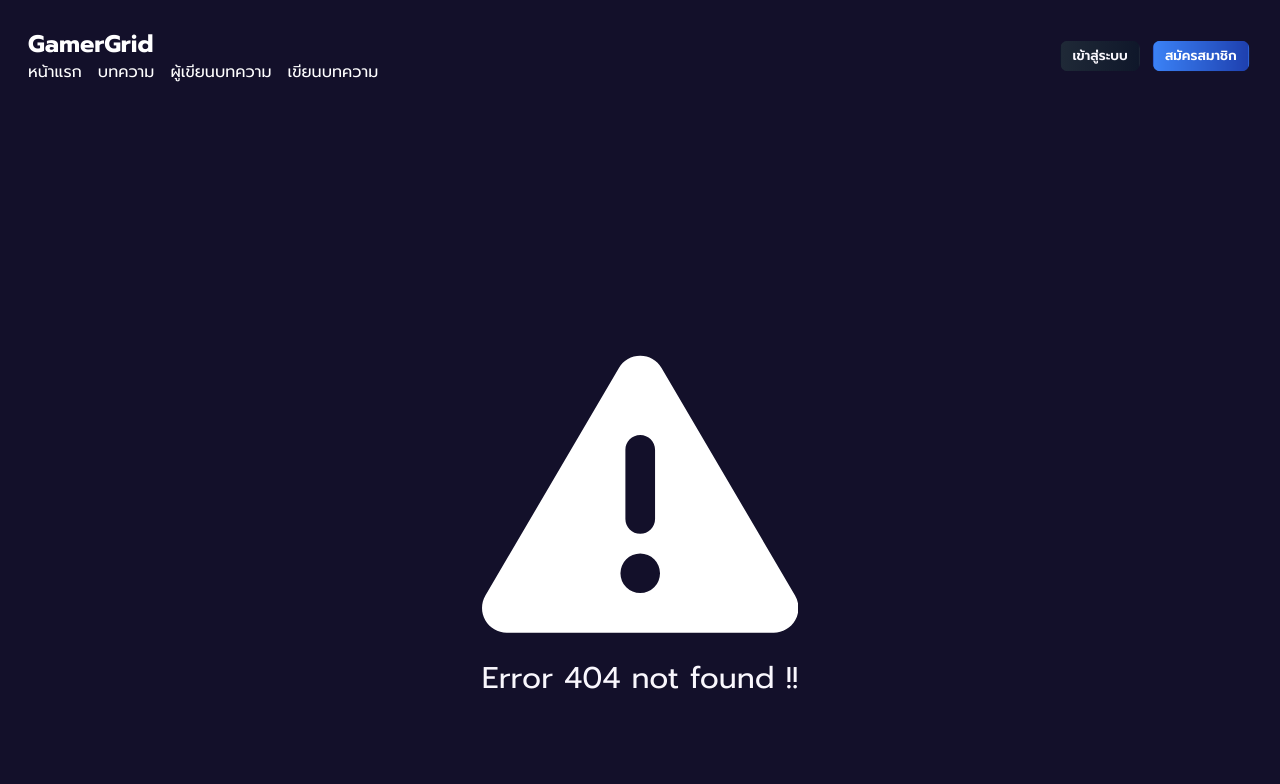
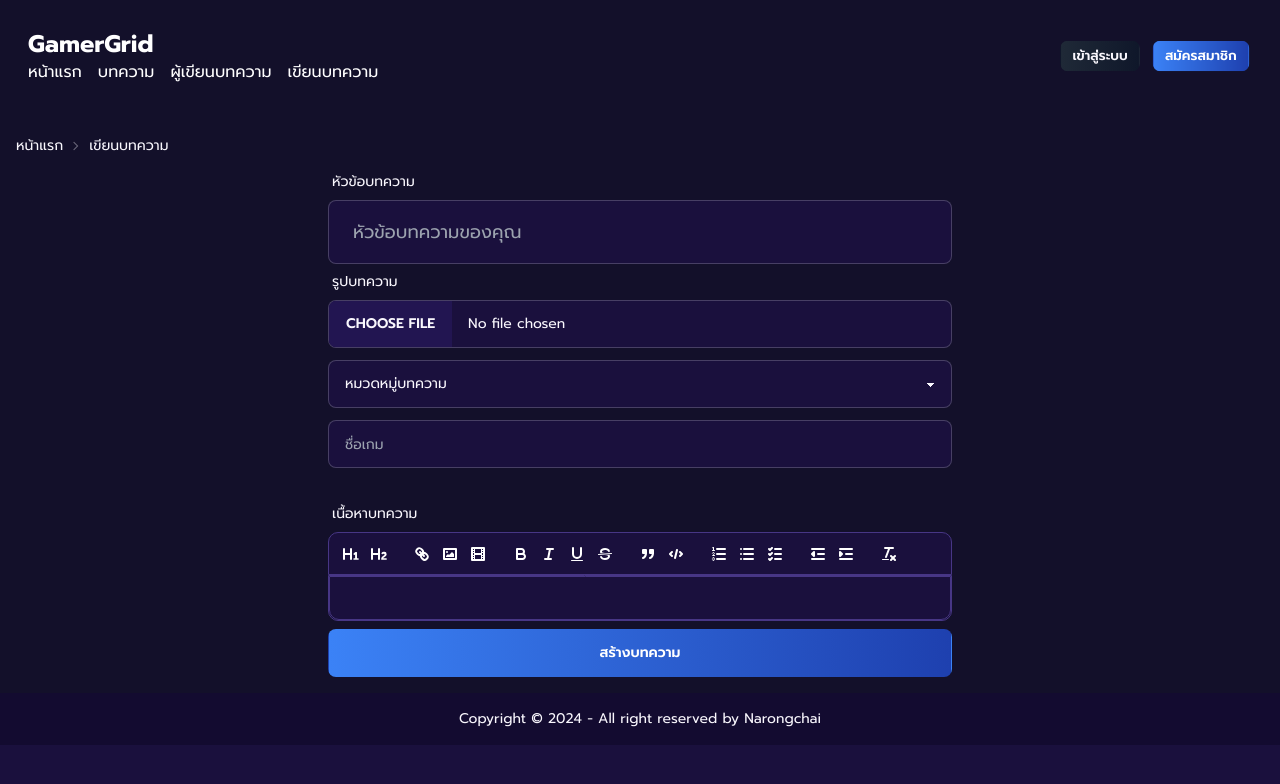
Before and after one commit to Nrcdev751/Blog-Platform, a React (Vite) app: page /write in a window 1280 px wide. Before the commit this address had no page. Shown: the top 784 px of the page. Built offline with nearby package versions, Linux system fonts and the light colour scheme.

Commit message:
add quill.js

```diff
--- a/package.json
+++ b/package.json
@@ -12,6 +12,7 @@
   "dependencies": {
     "react": "^18.2.0",
     "react-dom": "^18.2.0",
+    "react-quill": "^2.0.0",
     "react-router-dom": "^6.22.3"
   },
   "devDependencies": {
@@ -25,6 +26,7 @@
     "eslint-plugin-react-hooks": "^4.6.0",
     "eslint-plugin-react-refresh": "^0.4.6",
     "postcss": "^8.4.38",
+    "sass": "^1.72.0",
     "tailwindcss": "^3.4.3",
     "vite": "^5.2.0"
   }
--- a/src/assets/Blog/Blog.jsx
+++ b/src/assets/Blog/Blog.jsx
@@ -125,7 +125,7 @@ function Blog(){
                                     <img className="rounded-full  h-10 w-10 my-3" src={profile} alt="" />
                                     <div className="infomation ms-2">
                                         <p className="font-bold">Narongchai</p>
-                                        <p>ผู้เขียน</p>
+                                        <p>Student</p>
                                     </div>
                                 </div>
                             </Link>
--- a/src/index.css
+++ b/src/index.css
@@ -18,3 +18,7 @@ body {
 .card:hover .card-banner   {
   transform: scale(1.1);
 }
+
+.ql-toolbar.ql-snow{
+  border: 1px solid #b90101;
+}
--- /dev/null
+++ b/src/index.scss
@@ -0,0 +1,32 @@
+/* index.scss */
+
+.ql-toolbar.ql-snow {
+    border-top-left-radius: 10px;
+    border-top-right-radius: 10px;
+    border: 1px solid #473685 !important;
+    background-color: #1A103D;
+    box-sizing: border-box;
+    font-family: 'Helvetica Neue', 'Helvetica', 'Arial', sans-serif;
+    padding: 8px;
+    fill: white !important;
+}
+.ql-toolbar.ql-snow svg{
+    filter: brightness(0) invert(1);
+}
+.ql-snow .ql-picker.ql-header .ql-picker-label {
+    color: #ffff !important;
+}
+
+.ql-editor {
+    background-color: #1A103D;
+    border-bottom-left-radius: 10px;
+    border-bottom-right-radius: 10px;
+    border: 1px solid #473685 !important;
+}
+
+.ql-container {
+    border-bottom-left-radius: 10px;
+    border-bottom-right-radius: 10px;
+    border: 1px solid #473685 !important;
+
+}
--- a/src/main.jsx
+++ b/src/main.jsx
@@ -1,11 +1,13 @@
 import React from 'react'
 import './index.css'
+import './index.scss'
 import ReactDOM from 'react-dom/client'
 import PageHome from './pages/PageHome/PageHome.jsx';
 import PageBlog from './pages/PageBlog/PageBlog.jsx';
 import FirstBlog from './pages/PageBlog/Blog01.jsx';
 import PageError from './pages/PageError/PageError.jsx';
 import Narongchai from './pages/PageAuthor/Narongchai.jsx';
+import Write from './pages/PageWrite/Write.jsx';
 import {
   createBrowserRouter,
   RouterProvider,
@@ -44,6 +46,12 @@ const router = createBrowserRouter([
       <Narongchai/>
     ),
   },
+  {
+    path: "/write",
+    element: (
+      <Write/>
+    ),
+  },
 ]);
 
 ReactDOM.createRoot(document.getElementById('root')).render(
--- a/src/pages/PageBlog/Blog01.jsx
+++ b/src/pages/PageBlog/Blog01.jsx
@@ -59,9 +59,12 @@ function Blog(){
                             </div>
                         </div>
                             <p className="text-xl lg:text-3xl my-3">Solo leveling Arise เปิดบริการวันแรกเป็นอย่างไรบ้าง</p>
+                            <div className="bg-red-400 text-white inline-flex items-center  my-3 px-3 rounded-md">
+                                <ion-icon name="flame"></ion-icon> <p>ข่าวมาแรง</p>
+                            </div>
                             <img src={sololeveling} className="w-full my-2" alt="" />
                             <p className="text-slate-300/80">Lorem ipsum dolor sit amet consectetur adipisicing elit. Placeat ad ducimus ab dicta, cum maiores libero excepturi consequuntur amet obcaecati provident earum, alias dolores labore ipsa optio nisi quidem voluptatibus!</p>
-                            <p className="lg:text-2xl my-2">Lorem ipsum dolor sit amet.</p>
+                            <p className="lg:text-2xl my-2">Heading</p>
                             <p className="text-slate-300/80">Lorem ipsum dolor sit amet consectetur adipisicing elit. Sapiente ad iure nisi culpa ipsum atque quisquam aliquid? Pariatur eos dolor, ratione dolores assumenda maxime omnis laudantium explicabo eveniet porro. Excepturi.</p>
                             <div className="option-button flex justify-between items-center my-5">
                                 <a >
--- /dev/null
+++ b/src/pages/PageWrite/Write.jsx
@@ -0,0 +1,90 @@
+import Navbar from "../../assets/Navbar/Navbar"
+import Footer from "../../assets/Footer/Footer"
+import {Link } from 'react-router-dom'
+import React, { useState } from 'react';
+import ReactQuill from 'react-quill';
+import 'react-quill/dist/quill.snow.css';
+
+
+function Write(){
+    const [value, setValue] = useState('');
+    const toolbarOptions = [
+        [{ 'header': 1 }, { 'header': 2 }],               // custom button values
+        ['link', 'image', 'video'],
+        ['bold', 'italic', 'underline', 'strike'],        // toggled buttons
+        ['blockquote', 'code-block'],
+
+        [{ 'list': 'ordered'}, { 'list': 'bullet' }, { 'list': 'check' }],
+        [{ 'indent': '-1'}, { 'indent': '+1' }],          // outdent/indent
+
+
+
+
+        ['clean']                                         // remove formatting button
+      ];
+    const module = {
+        toolbar: toolbarOptions,
+    }
+    const handleSubmit = (e) =>{
+        e.preventDefault()
+           }
+    return(
+        <>
+            <Navbar/>
+            <div className="p-4 max-w-screen-xl  mx-auto  ">
+                <div className="text-sm breadcrumbs">
+                    <ul>
+                        <li><Link to="/">หน้าแรก</Link></li>
+                        <li><Link to="/write">เขียนบทความ</Link></li>
+                    </ul>
+                </div>
+                <div className="grid lg:grid-cols-12">
+                    <div className="col-span-3"></div>
+                    <div className="col-span-6 ">
+                        <form action=""  onSubmit={handleSubmit}>
+                            <div className="form-group">
+                                <label className="form-control w-70 ">
+                                    <div className="label">
+                                        <span className="label-text">หัวข้อบทความ</span>
+                                    </div>
+                                    <input type="text" placeholder="หัวข้อบทความของคุณ" className="input input-bordered input-lg w-70" />
+                                </label>
+                            </div>
+                            <div className="form-group">
+                                <div className="label">
+                                        <span className="label-text">รูปบทความ</span>
+                                    </div>
+                                <input type="file" className="file-input file-input-bordered file-input-md w-full " />
+                            </div>
+                            <div className="form-group my-3">
+                                <select className="select select-bordered w-full ">
+                                    <option disabled selected>หมวดหมู่บทความ</option>
+                                    <option>ข่าวมาแรง</option>
+                                    <option>อัพเดทใหม่</option>
+                                    <option>แนะนำเกม</option>
+                                </select>
+                            </div>
+                            <div className="form-group my-3">
+                            <label className="form-control w-70 my-2">
+                                <input type="text" placeholder="ชื่อเกม" className="input input-bordered input-md w-70" />
+                                <div className="label">
+                                </div>
+                                </label>
+                            </div>
+                            <div className="form-group">
+                                <div className="label">
+                                        <span className="label-text">เนื้อหาบทความ</span>
+                                </div>
+                                <ReactQuill theme="snow" modules={module} className="text-white" value={value} onChange={setValue} />
+                            </div>
+                            <button className="btn btn-md btn-ghost w-full bg-gradient-to-r from-blue-500 to-blue-800 text-white mt-2">สร้างบทความ</button>
+                        </form>
+                    </div>
+                    <div className="col-span-3"></div>
+                </div>
+            </div>
+            <Footer/>
+        </>
+    )
+}
+export default Write
```
Also changed, not shown: 1 other file (tests, documents, lock files or other folders).
